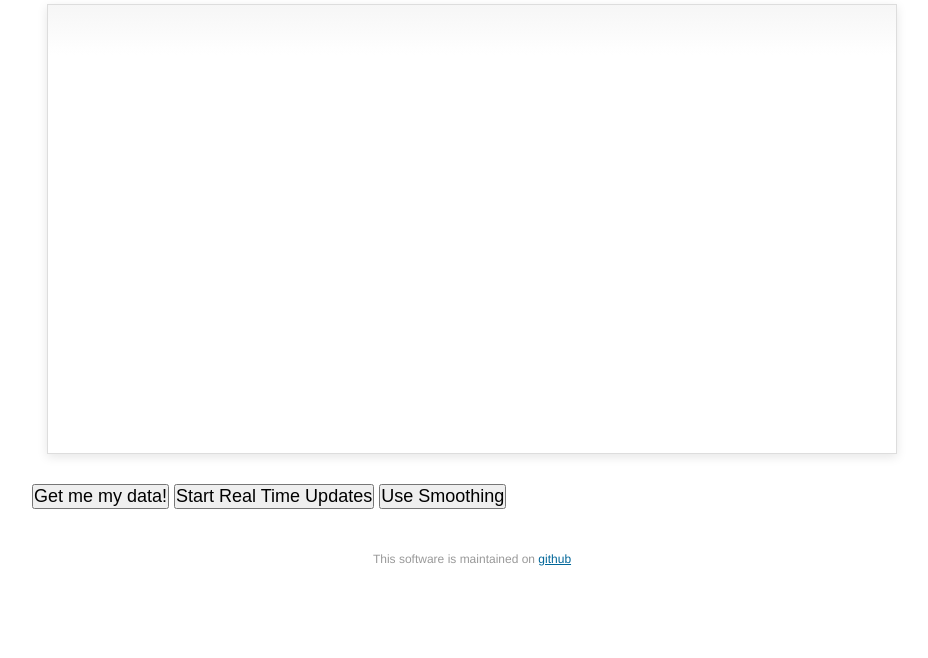
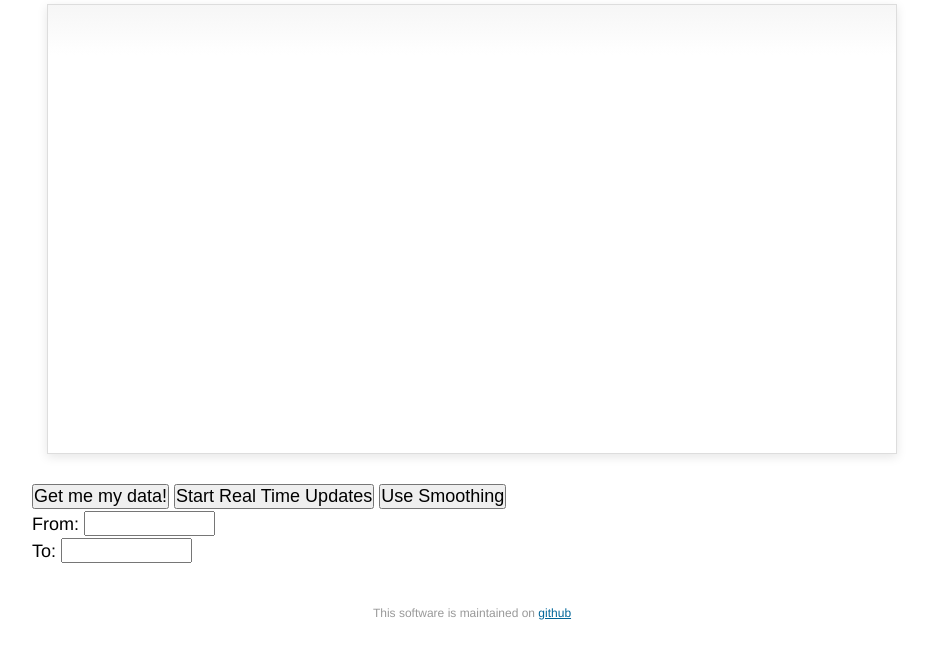
Before and after one commit to captainkirkby/Gears, a website: page node/public/plot.html in a window 1280 px wide. Shown: the part 84-742 px from the top of the page, without its empty margins (168-1096 px from the left). Drawn offline with Linux system fonts and the light colour scheme; no server answers.

Commit message:
Add input fields to specify time for manual data requests

```diff
--- a/node/public/plot.html
+++ b/node/public/plot.html
@@ -26,6 +26,11 @@
 		<input type="button" id="continuousMode" value="Start Real Time Updates"></input>
 		<input type="button" id="toggleSmoothing" value="Use Smoothing"></input>
 
+		<br/> From:
+		<input type="text" id="from" size="10" value=""></input>
+
+		<br/> To:
+		<input type="text" id="to" size="10" value=""></input>
 
 	</div>
 
```
